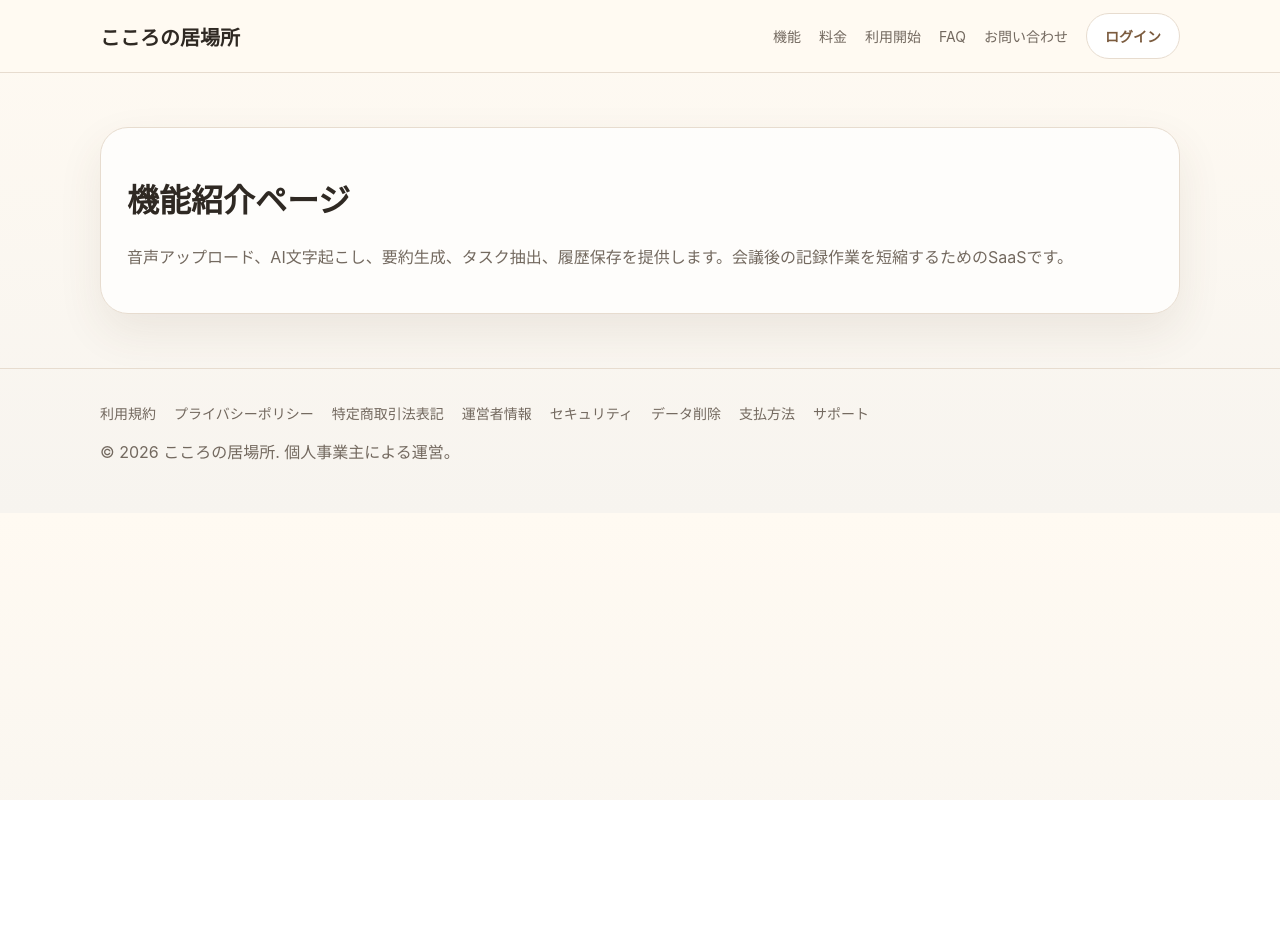
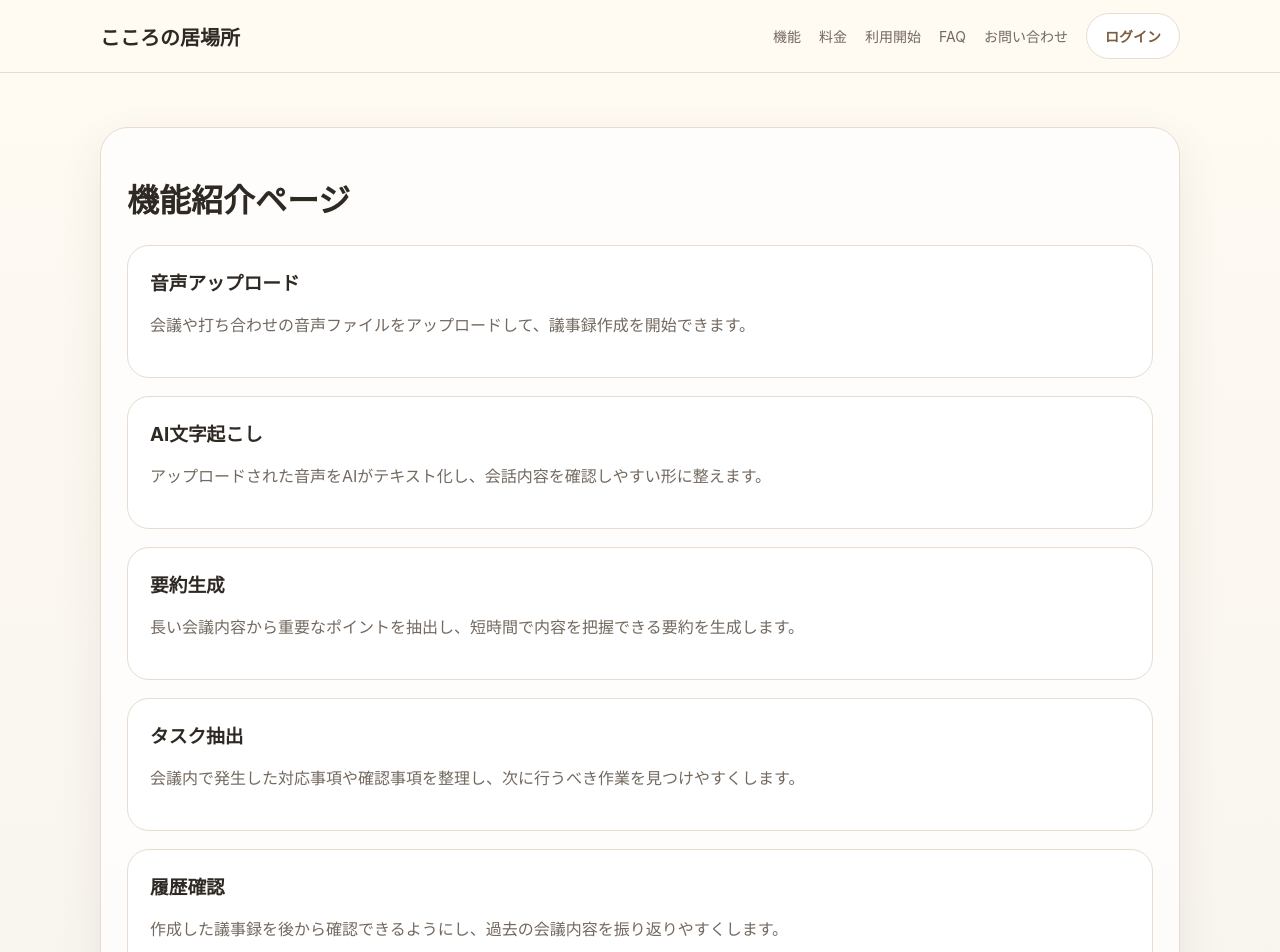
Before and after one commit to Yuki-ux-jpg-png/ai_gijiroku, a Next.js app: page /features in a window 1280 px wide. Shown: the top 952 px of the page. Before the commit the page ends 800 px from the top, so only its background shows below. Built offline with nearby package versions, Linux system fonts and the light colour scheme.

Commit message:
Update page.tsx

```diff
--- a/app/features/page.tsx
+++ b/app/features/page.tsx
@@ -1 +1,46 @@
-export default function Page(){return <main className="section"><div className="container"><div className="card"><h1>機能紹介ページ</h1><p className="muted">音声アップロード、AI文字起こし、要約生成、タスク抽出、履歴保存を提供します。会議後の記録作業を短縮するためのSaaSです。</p></div></div></main>}
+export default function Page() {
+  return (
+    <main className="section">
+      <div className="container">
+        <div className="card">
+          <h1>機能紹介ページ</h1>
+
+          <div className="mini" style={{ marginTop: 24 }}>
+            <h3>音声アップロード</h3>
+            <p className="muted">
+              会議や打ち合わせの音声ファイルをアップロードして、議事録作成を開始できます。
+            </p>
+          </div>
+
+          <div className="mini" style={{ marginTop: 18 }}>
+            <h3>AI文字起こし</h3>
+            <p className="muted">
+              アップロードされた音声をAIがテキスト化し、会話内容を確認しやすい形に整えます。
+            </p>
+          </div>
+
+          <div className="mini" style={{ marginTop: 18 }}>
+            <h3>要約生成</h3>
+            <p className="muted">
+              長い会議内容から重要なポイントを抽出し、短時間で内容を把握できる要約を生成します。
+            </p>
+          </div>
+
+          <div className="mini" style={{ marginTop: 18 }}>
+            <h3>タスク抽出</h3>
+            <p className="muted">
+              会議内で発生した対応事項や確認事項を整理し、次に行うべき作業を見つけやすくします。
+            </p>
+          </div>
+
+          <div className="mini" style={{ marginTop: 18 }}>
+            <h3>履歴確認</h3>
+            <p className="muted">
+              作成した議事録を後から確認できるようにし、過去の会議内容を振り返りやすくします。
+            </p>
+          </div>
+        </div>
+      </div>
+    </main>
+  );
+}
```
